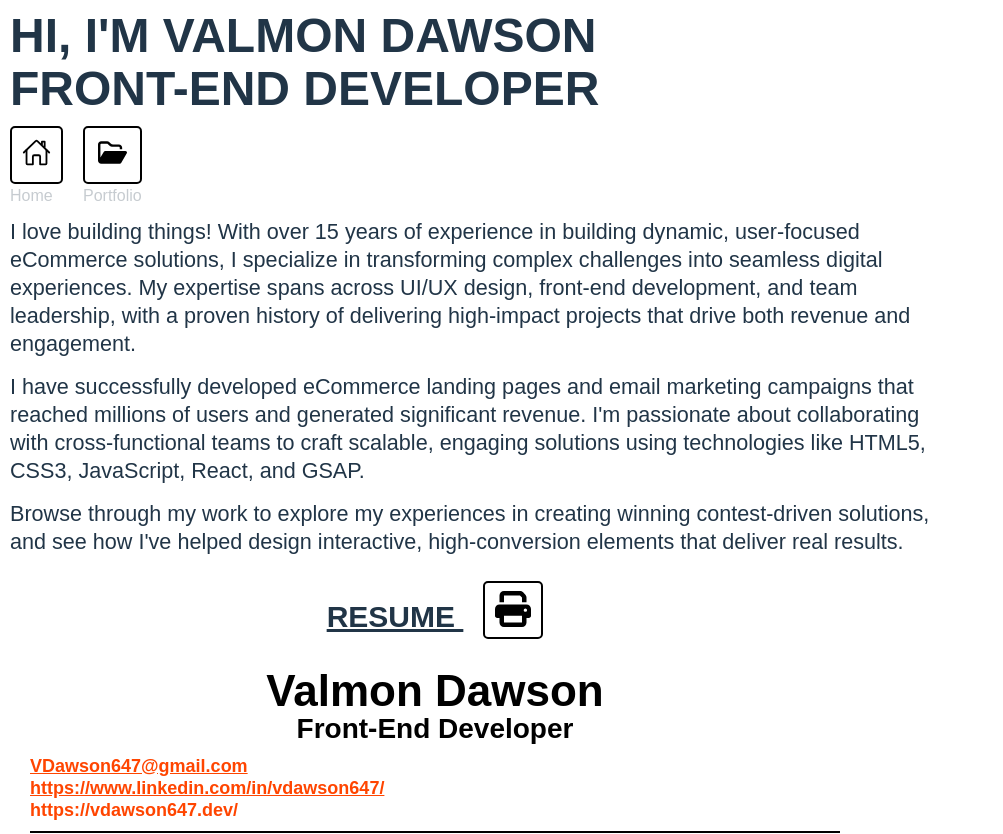
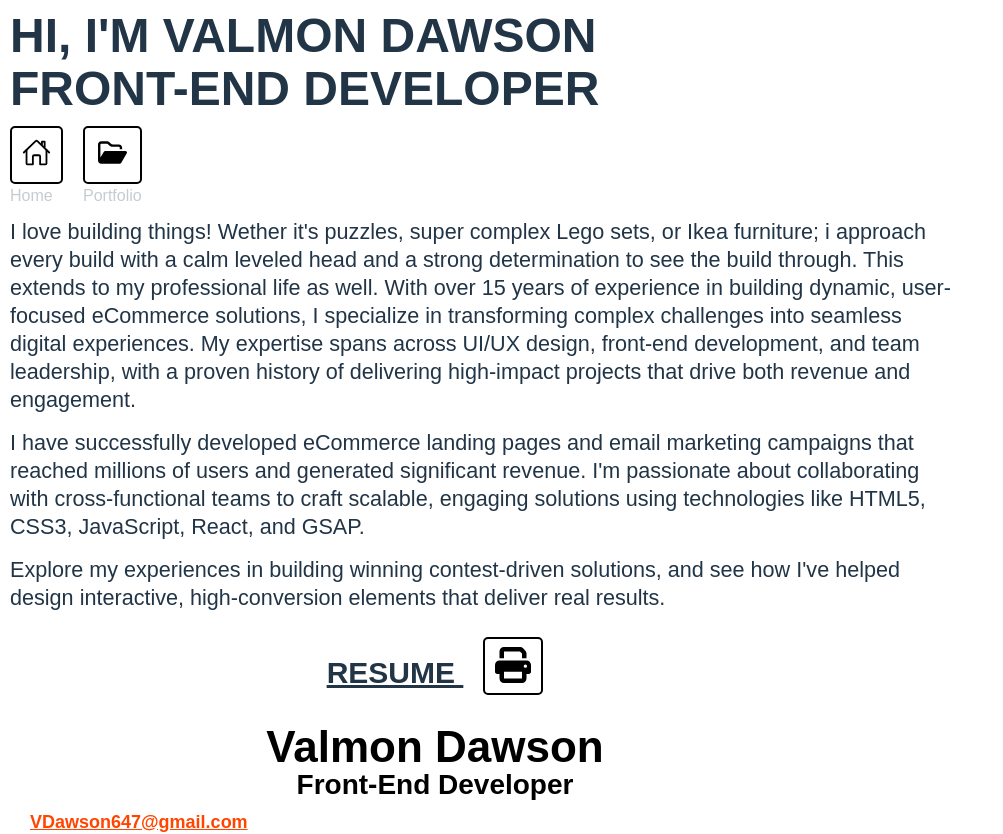
Before and after one commit to VDawson1181/Portfolio_Site_V2, a React (Vite) app: page / in a window 1280 px wide. Shown: the top 834 px of the page, without its empty margins (0-1003 px from the left). Built offline with nearby package versions, Linux system fonts and the light colour scheme; a web font is replaced by a local one.

Commit message:
Intro copy updated

```diff
--- a/src/App.jsx
+++ b/src/App.jsx
@@ -85,9 +85,9 @@ function App() {
 
         <div className="mainDescription">
           {/* <p>Hi, I'm Valmon Dawson — A UI/UX centered Front-End Developer</p> */}
-          <p>I love building things! With over 15 years of experience in building dynamic, user-focused eCommerce solutions, I specialize in transforming complex challenges into seamless digital experiences. My expertise spans across UI/UX design, front-end development, and team leadership, with a proven history of delivering high-impact projects that drive both revenue and engagement.</p>
+          <p>I love building things! Wether it's puzzles, super complex Lego sets, or Ikea furniture; i approach every build with a calm leveled head and a strong determination to see the build through. This extends to my professional life as well. With over 15 years of experience in building dynamic, user-focused eCommerce solutions, I specialize in transforming complex challenges into seamless digital experiences. My expertise spans across UI/UX design, front-end development, and team leadership, with a proven history of delivering high-impact projects that drive both revenue and engagement.</p>
           <p>I have successfully developed eCommerce landing pages and email marketing campaigns that reached millions of users and generated significant revenue. I'm passionate about collaborating with cross-functional teams to craft scalable, engaging solutions using technologies like HTML5, CSS3, JavaScript, React, and GSAP.</p>
-          <p>Browse through my work to explore my experiences in creating winning contest-driven solutions, and see how I've helped design interactive, high-conversion elements that deliver real results.</p>
+          <p>Explore my experiences in building winning contest-driven solutions, and see how I've helped design interactive, high-conversion elements that deliver real results.</p>
         </div>
         }
 
```
